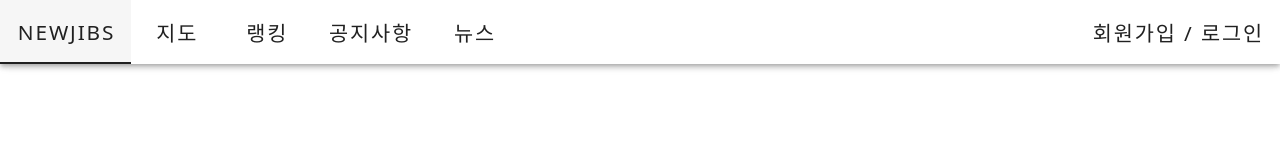
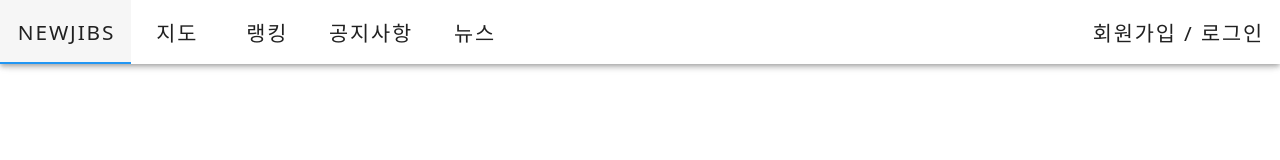
Before and after one commit to NewJibs/newjibs-fe, a Vue app: page / in a window 1280 px wide. Shown: the top 160 px of the page. Built offline with nearby package versions, Linux system fonts and the light colour scheme; no server answers.

Commit message:
style : 네브바 tab 색깔 변경

```diff
--- a/src/components/common/TheNavBar.vue
+++ b/src/components/common/TheNavBar.vue
@@ -3,7 +3,7 @@
 <template>
   <v-app class="all-app">
     <v-app-bar class="app-bar">
-      <v-tabs background-color="primary" class="app-bar-tab">
+      <v-tabs background-color="primary" slider-color="blue" class="app-bar-tab">
         <v-tab class="app-tab" :to="{ name: 'home' }">newjibs</v-tab>
         <v-tab class="app-tab" :to="{ name: 'maps' }">지도</v-tab>
         <v-tab class="app-tab" :to="{ name: 'ranking' }">랭킹</v-tab>
```
